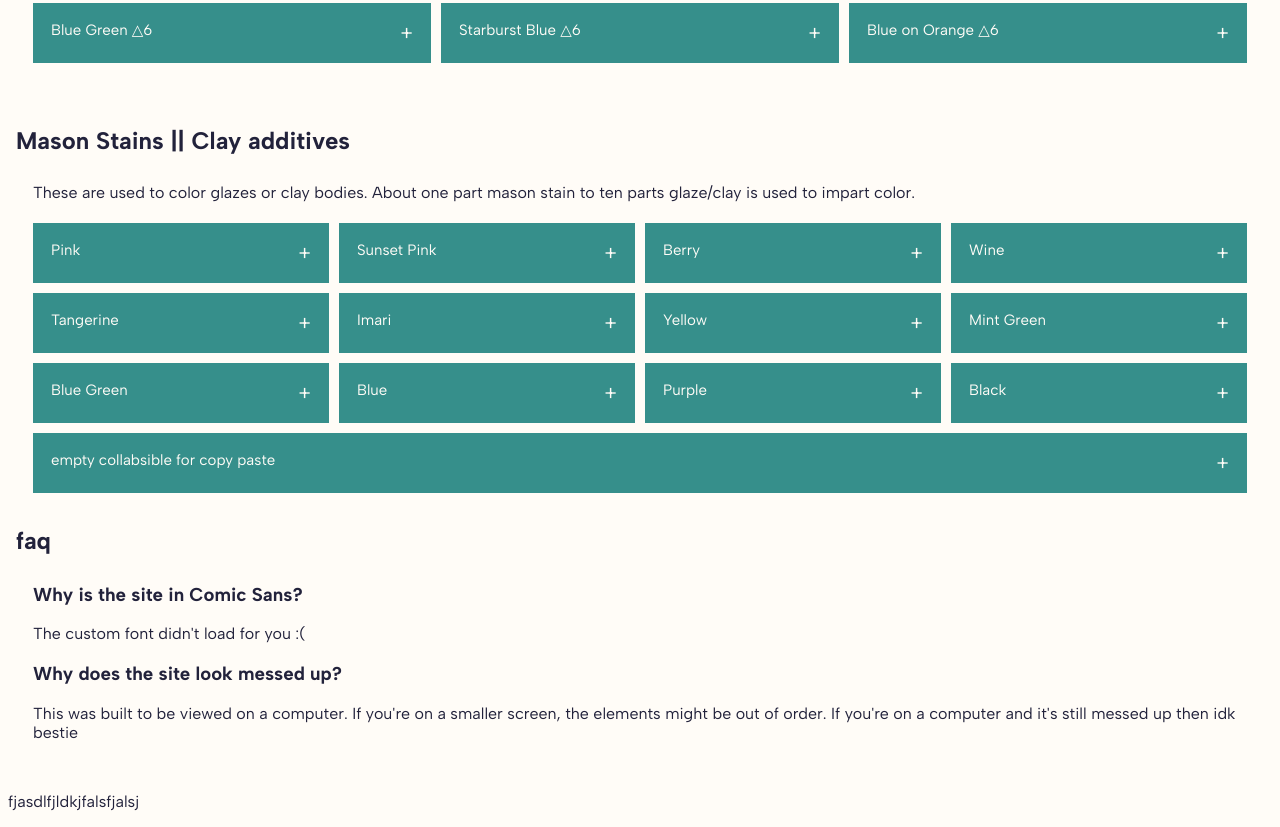
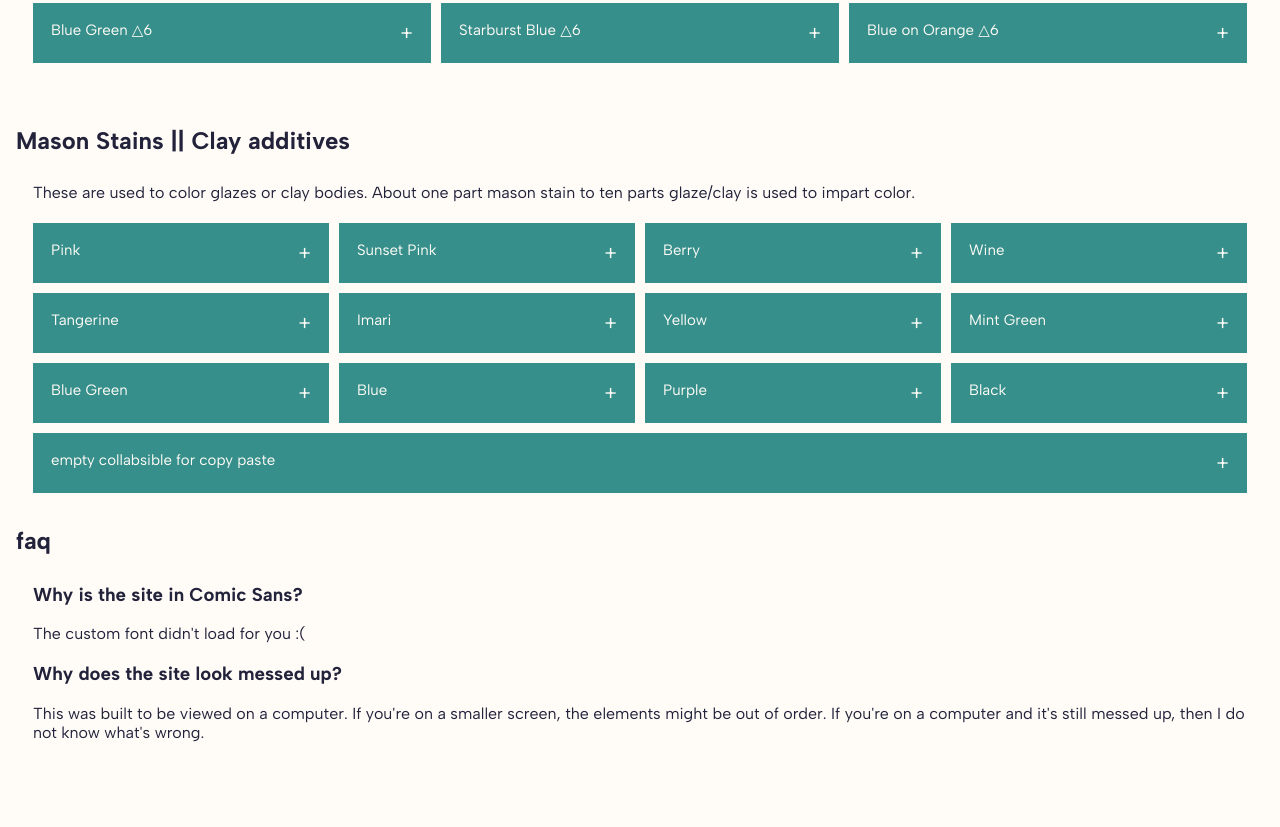
Before and after one commit to mapletine/Glaze-Recipes, a plain HTML site: page index.html in a window 1280 px wide. Shown: the part 1625-2452 px from the top of the page. After the commit the page ends 2417 px from the top, so only its background shows below. Drawn offline with Linux system fonts and the light colour scheme.

Commit message:
removed goofy footer

```diff
--- a/index.html
+++ b/index.html
@@ -396,13 +396,13 @@
   <p>The custom font didn't load for you :(</p>
   <h3>Why does the site look messed up?</h3>
   <p>This was built to be viewed on a computer. If you're on a smaller screen, the elements might be out of order.
-    If you're on a computer and it's still messed up then idk bestie
+    If you're on a computer and it's still messed up, then I do not know what's wrong.
   </p>
 </div>
 </article>
 </article>
 <footer style="height:auto;">
-  <p>fjasdlfjldkjfalsfjalsj</p>
+  <p></p>
 </footer>
 </div>
 </div>
```
